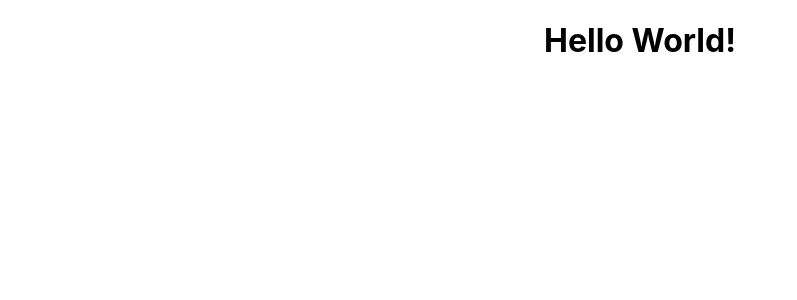
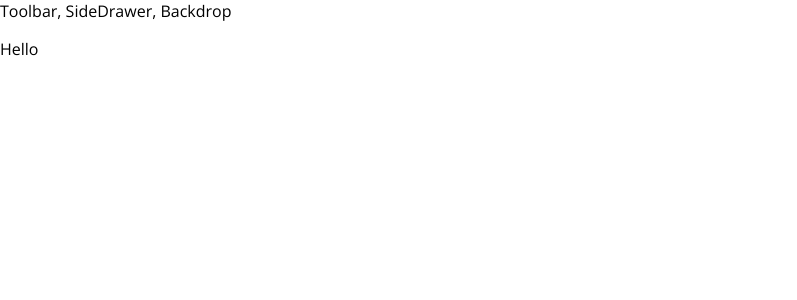
Before and after one commit to mariorizki/burger-builder-app, a React (Create React App) app: page / in a window 1280 px wide. Shown: the top 300 px of the page, without its empty margins (0-797 px from the left). Built offline with nearby package versions, Linux system fonts and the light colour scheme.

Commit message:
create layout component and add open sans font

```diff
--- a/public/index.html
+++ b/public/index.html
@@ -24,7 +24,13 @@
       work correctly both with client-side routing and a non-root public URL.
       Learn how to configure a non-root public URL by running `npm run build`.
     -->
-    <title>React App</title>
+
+    <link rel="preconnect" href="https://fonts.gstatic.com" />
+    <link
+      href="https://fonts.googleapis.com/css2?family=Open+Sans:ital,wght@0,300;0,400;0,600;0,700;0,800;1,300;1,400;1,600;1,700;1,800&display=swap"
+      rel="stylesheet"
+    />
+    <title>Burger Builder App</title>
   </head>
   <body>
     <noscript>You need to enable JavaScript to run this app.</noscript>
--- a/src/App.js
+++ b/src/App.js
@@ -1,9 +1,12 @@
 import './App.css';
+import Layout from './components/Layout/Layout';
 
 function App() {
   return (
-    <div className="App">
-      <h1>Hello World!</h1>
+    <div>
+      <Layout>
+        <p>Hello</p>
+      </Layout>
     </div>
   );
 }
--- /dev/null
+++ b/src/components/Layout/Layout.js
@@ -0,0 +1,10 @@
+import React from 'react';
+
+const Layout = props => (
+  <React.Fragment>
+    <div>Toolbar, SideDrawer, Backdrop</div>
+    <main>{props.children}</main>
+  </React.Fragment>
+);
+
+export default Layout;
--- a/src/index.css
+++ b/src/index.css
@@ -1,10 +1,7 @@
 body {
   margin: 0;
-  font-family: -apple-system, BlinkMacSystemFont, 'Segoe UI', 'Roboto', 'Oxygen',
-    'Ubuntu', 'Cantarell', 'Fira Sans', 'Droid Sans', 'Helvetica Neue',
-    sans-serif;
-  -webkit-font-smoothing: antialiased;
-  -moz-osx-font-smoothing: grayscale;
+  padding: 0;
+  font-family: 'Open Sans', sans-serif;
 }
 
 code {
```
